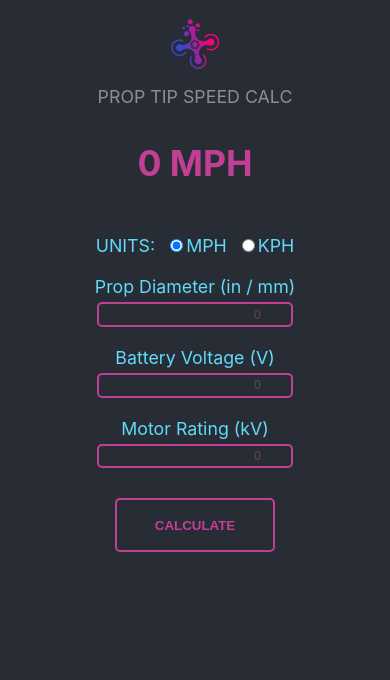
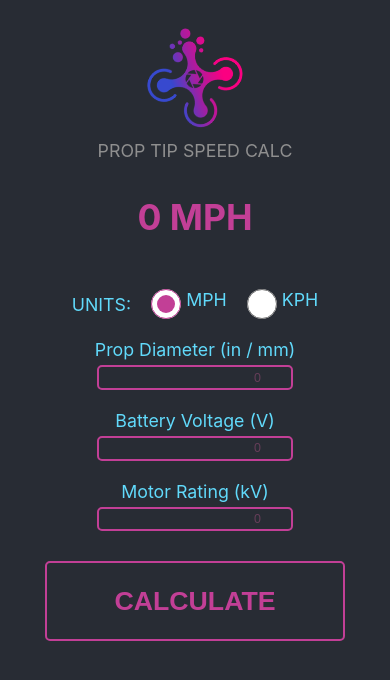
Before and after one commit to rboyle-software/drone-tools, a React (Create React App) app: page / in a window 390 px wide. Shown: the top 680 px of the page. Built offline with nearby package versions, Linux system fonts and the light colour scheme.

Commit message:
Test deploy

```diff
--- a/src/App.css
+++ b/src/App.css
@@ -10,7 +10,7 @@
 }
 
 .App-logo {
-  margin-top: 25px;
+  margin-top: 40px;
   height: 10vmin;
   pointer-events: none;
 }
@@ -18,6 +18,24 @@
 @media (prefers-reduced-motion: no-preference) {
   .App-logo {
     animation: App-logo-spin infinite 5s linear;
+  }
+}
+
+@media screen and (max-width: 540px) {
+  .App-logo {
+    height: 20vmin;
+  }
+
+  .submit {
+    width: 300px;
+    height: 80px;
+    font-size: 1.5em;
+  }
+
+  [type=radio] {
+    vertical-align: text-top;
+    height: 30px !important;
+    width: 30px !important;
   }
 }
 
@@ -37,6 +55,12 @@
   margin-bottom: 50px;
 }
 
+.units {
+  display: inline-flex;
+  align-items: center;
+
+}
+
 .units > input {
   margin-left: 15px;
 }
@@ -48,8 +72,8 @@
 }
 
 button {
-  width: 40%;
-  height: 4em;
+  width: 150px;
+  height: 50px;
   font-weight: bold;
   color: rgb(194, 63, 150);
   background-color: #282c34;
@@ -84,6 +108,13 @@ input[type=text] {
   padding-right: 30px;
 }
 
+input[type=radio] {
+  margin: 0px 5px 0px 20px;
+  height: 15px;
+  width: 15px;
+  accent-color: rgb(194, 63, 150);
+}
+
 ::placeholder {
   color: rgb(102, 62, 89);
 }
@@ -96,8 +127,3 @@ input[type=text] {
     transform: rotate(360deg);
   }
 }
-
-form {
-  display: flex;
-  flex-direction: column;
-}
--- a/src/App.tsx
+++ b/src/App.tsx
@@ -14,7 +14,8 @@ function App() {
         </p>
       </header>
       <DisplayResult />
-      <InputForm />
+      <InputForm
+        test={'test'} />
     </div>
   );
 }
--- a/src/InputForm.tsx
+++ b/src/InputForm.tsx
@@ -1,7 +1,9 @@
 import React, { useState } from 'react';
 
 
-export default function InputForm() {
+export default function InputForm(props: any) {
+
+  console.log(props);
 
 
   const [propDia, setPropDia] = useState('0');
@@ -42,6 +44,7 @@ export default function InputForm() {
       <form className='form' onSubmit={(e) => calculate(e)}>
 
         <div className='units'>UNITS:
+          <label>
           <input
             type='radio'
             name='units'
@@ -50,8 +53,9 @@ export default function InputForm() {
             onChange={(e) => setUnits(e.target.value)}
             >
           </input>
-          <label>MPH</label>
+          MPH</label>
 
+          <label>
           <input
             type='radio'
             name='units'
@@ -60,7 +64,7 @@ export default function InputForm() {
             onChange={(e) => setUnits(e.target.value)}
             >
           </input>
-          <label>KPH</label>
+          KPH</label>
         </div>
 
         <label>Prop Diameter (in / mm)</label>
@@ -87,7 +91,7 @@ export default function InputForm() {
         >
         </input>
 
-        <button type="submit">CALCULATE</button>
+        <button type="submit" className='submit'>CALCULATE</button>
 
       </form>
     </div>
```
